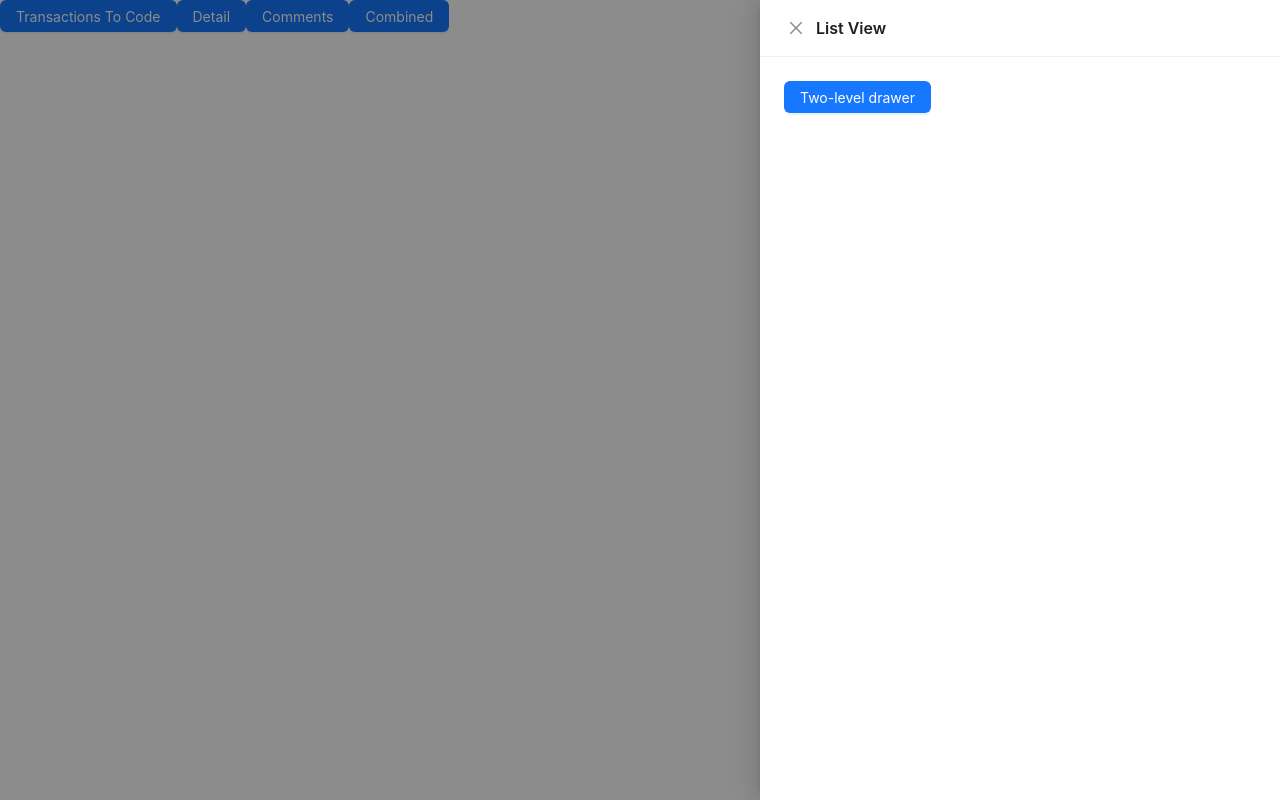
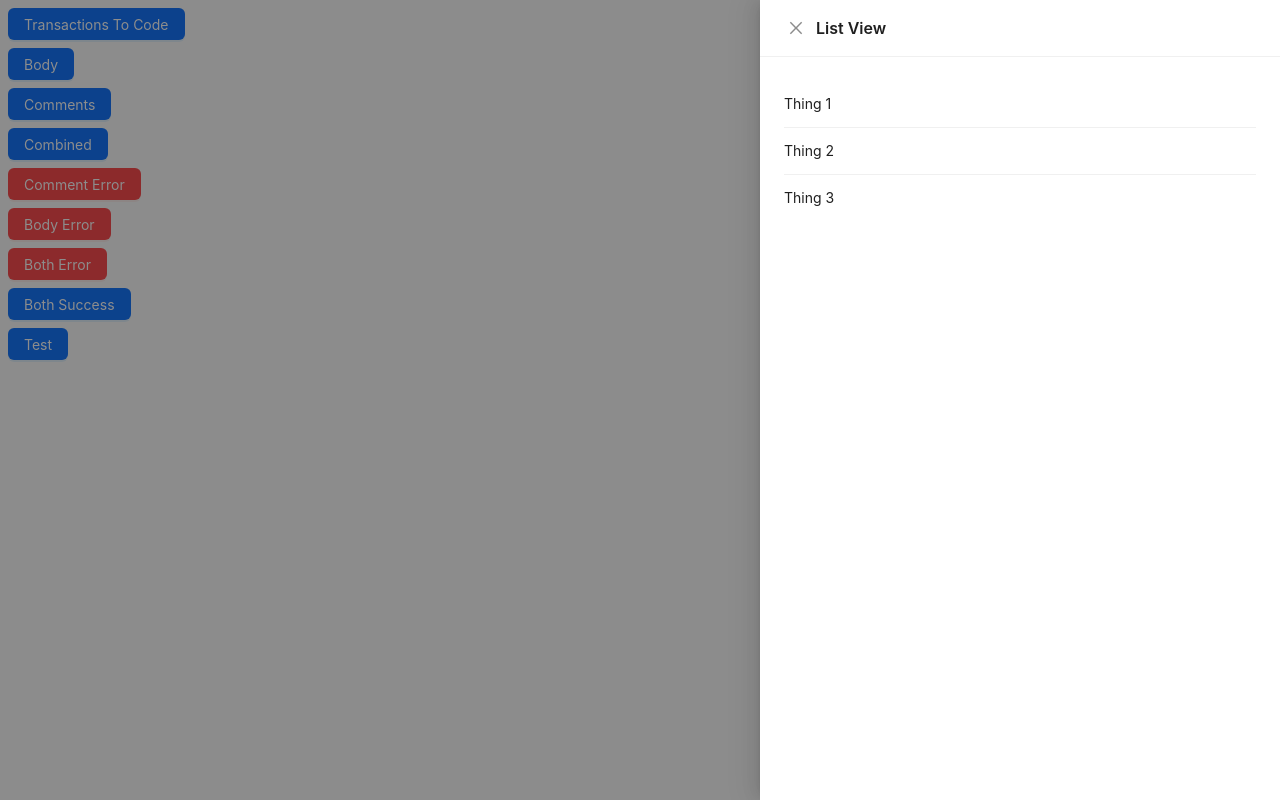
Before and after one commit to DavidAshenfelder/drawer-demo, a React (Create React App) app: page / in a window 1280 px wide. Both pictures are taken after a click on the button "Transactions To Code". Built offline with nearby package versions, Linux system fonts and the light colour scheme.

Commit message:
just tightening up some variable and attributes and such

```diff
--- a/src/App.js
+++ b/src/App.js
@@ -1,61 +1,186 @@
 import DrawerComp from "./components/DrawerComp.js"
-import TTC from "./components/TTC.js";
-import Detail from "./components/Details.js";
-import Comments from "./components/Comments.js";
+import TTC, { ttcSubmit } from "./components/TTC.js";
+import Details, { detailSubmit } from "./components/Details.js";
+import Comments, { commentSubmit } from "./components/Comments.js";
+import Combined from "./components/Combined.js";
 import Header1 from "./components/Header1.js";
 import Header2 from "./components/Header2.js";
-import { ttcSubmit } from "./components/TTC.js";
-import { commentSubmit } from "./components/Comments.js";
-import { detailSubmit } from "./components/Details.js";
-import { Button } from "antd";
+import Test from "./components/Test.js";
+import ListView from "./components/ListView.js";
+import { notification } from "antd";
 import { useDispatch } from "react-redux";
-import { closeChildDrawer } from "./reducers/drawerSlice.js";
-import Combined from "./components/Combined.js";
+import { closeChildDrawer, closeParentDrawer, setActiveTab } from "./reducers/drawerSlice.js";
+import { nanoid } from "@reduxjs/toolkit";
 
 const App = () => {
 
   const dispatch = useDispatch();
 
-  const submitAll = (drawerType) => {
+  const submitAll = (drawerId) => {
+
+    commentSubmit();
+    detailSubmit();
+
+    sendSuccess()
+
+    dispatch(closeChildDrawer(drawerId));
+  }
+
+  const submitAllCombinedCommentError = (drawerId) => {
+
+    commentSubmit();
+    detailSubmit();
+
+    sendCommentError();
+
+    dispatch(setActiveTab({ drawerId, activeTab: '2'}));
+
+  }
+
+  const submitAllCombinedDetailError = (drawerId) => {
+
+    commentSubmit();
+    detailSubmit();
+
+    sendDetailError();
+
+    dispatch(setActiveTab({ drawerId, activeTab: '1'}));
+
+  }
+
+  const submitAllCombinedBothError = (drawerId) => {
+
+    commentSubmit();
+    detailSubmit();
+
+    sendCommentError();
+    sendDetailError();
+
+    dispatch(setActiveTab({ drawerId, activeTab: '1'}));
+
+  }
+
+  const submitAllCombinedBothSuccess = (drawerId) => {
 
     ttcSubmit();
     commentSubmit();
     detailSubmit();
 
-    dispatch(closeChildDrawer(drawerType));
+    dispatch(closeChildDrawer(drawerId));
+    dispatch(closeParentDrawer(drawerId));
+    sendSuccess()
+
   }
 
+  const sendCommentError = () => {
+    notification.error({
+      message: 'Error Saving Comment',
+      description:
+        'Please try saving your comment again. If the problem persists, please contact support.',
+    })
+  };
+
+
+  const sendDetailError = () => {
+    notification.error({
+      message: 'Error Saving Details',
+      description:
+        'Please try saving your saving details again. If the problem persists, please contact support.',
+    });
+  };
+
+  const sendSuccess = () => {
+    notification.success({
+      message: 'Success',
+      description:
+        'Saved successfully.',
+    });
+  }
 
   return (
     <>
+    <div>
       <DrawerComp
-        Detail={TTC}
         Header={Header1}
+        DetailBody={TTC}
+        ListView={ListView}
         buttonTitle='Transactions To Code'
-        drawerType={'ttc'}
+        drawerId={nanoid()}
+        submitAll={(drawerId) => { ttcSubmit();  dispatch(closeChildDrawer(drawerId)); sendSuccess();}}
+      />
+      <DrawerComp
+        DetailBody={Details}
+        Header={Header2}
+        ListView={ListView}
+        buttonTitle='Body'
+        drawerId={nanoid()}
+        submitAll={(drawerId) => { detailSubmit();  dispatch(closeChildDrawer(drawerId)); sendSuccess();}}
+      />
+      <DrawerComp
+        DetailBody={Comments}
+        Header={Header2}
+        ListView={ListView}
+        buttonTitle='Comments'
+        drawerId={'comments'}
+        submitAll={(drawerId) => { commentSubmit();  dispatch(closeChildDrawer(drawerId)); sendSuccess();}}
+      />
+      <DrawerComp
+        DetailBody={Combined}
+        Header={Header2}
+        ListView={ListView}
+        buttonTitle='Combined'
+        drawerId={'combined'}
         submitAll={submitAll}
       />
+    </div>
+    <div>
       <DrawerComp
-        Detail={Detail}
+        DetailBody={Combined}
         Header={Header2}
-        buttonTitle='Detail'
-        drawerType={'details'}
-        submitAll={submitAll}
+        ListView={ListView}
+        drawerId={'combined-comment-error'}
+        buttonTitle='Comment Error'
+        submitAll={submitAllCombinedCommentError}
+        buttonType='danger'
       />
       <DrawerComp
-        Detail={Comments}
+        DetailBody={Combined}
         Header={Header2}
-        buttonTitle='Comments'
-        drawerType={'comments'}
-        submitAll={submitAll}
+        ListView={ListView}
+        drawerId={'combined-detail-error'}
+        buttonTitle='Body Error'
+        submitAll={submitAllCombinedDetailError}
+        buttonType='danger'
       />
       <DrawerComp
-        Detail={Combined}
+        DetailBody={Combined}
         Header={Header2}
-        buttonTitle='Combined'
-        drawerType={'combined'}
-        submitAll={submitAll}
+        ListView={ListView}
+        drawerId={'combined-both-error'}
+        buttonTitle='Both Error'
+        submitAll={submitAllCombinedBothError}
+        buttonType='danger'
       />
+      <DrawerComp
+        DetailBody={Combined}
+        Header={Header2}
+        ListView={ListView}
+        drawerId={'combined-both-success'}
+        buttonTitle='Both Success'
+        submitAll={submitAllCombinedBothSuccess}
+        buttonType='primary'
+      />
+      <DrawerComp
+        DetailBody={Test}
+        Header={Header2}
+        ListView={ListView}
+        drawerId={'combined-test'}
+        buttonTitle='Test'
+        submitAll={submitAllCombinedBothSuccess}
+        buttonType='primary'
+      />
+    </div>
+
     </>
   )
 };
--- a/src/components/Combined.js
+++ b/src/components/Combined.js
@@ -1,13 +1,12 @@
 import Comments from "./Comments";
 import Details from "./Details";
 import { Tabs } from "antd";
+import { setActiveTab } from "../reducers/drawerSlice";
+import { useDispatch } from "react-redux";
 
 
-const onChange = (key) => {
-    console.log(key);
-  };
-
-const Combined = () => {
+const Combined = ({activeTab, drawerId}) => {
+    const dispatch = useDispatch();
     const items = [
         {
             key: '1',
@@ -21,9 +20,13 @@ const Combined = () => {
         },
     ];
 
+    const onChange = (e) => {
+        dispatch(setActiveTab({ drawerId, activeTab: e }))
+    };
+
     return(
         <>
-            <Tabs defaultActiveKey="1" items={items} onChange={onChange} />
+            <Tabs defaultActiveKey="1" activeKey={activeTab} items={items} onChange={onChange} />
         </>
     )
 };
--- a/src/components/Comments.js
+++ b/src/components/Comments.js
@@ -12,7 +12,7 @@ export const commentSubmit = createAction('comment/submit', () => {
 const Comments = () => {
     return (
         <>
-            <h1>Demo 2</h1>
+            <h1>Comments</h1>
             <TextArea rows={4} placeholder="leave a comment" />
             <Button onClick={commentSubmit}>Submit Comment</Button>
         </>
--- a/src/components/Details.js
+++ b/src/components/Details.js
@@ -10,7 +10,7 @@ export const detailSubmit = createAction('detailView/submit', () => {
 const Details = () => {
     return (
         <>
-            <h1>Demo 2</h1>
+            <h1>Detail View Example</h1>
             <Button onClick={detailSubmit}>Detail Submit</Button>
         </>
     )
--- a/src/components/DrawerComp.js
+++ b/src/components/DrawerComp.js
@@ -1,4 +1,4 @@
-import React from 'react';
+import React, { useEffect }from 'react';
 import { Button, Drawer } from 'antd';
 import { useSelector, useDispatch } from 'react-redux'
 import {
@@ -6,52 +6,66 @@ import {
   closeParentDrawer,
   openChildDrawer,
   closeChildDrawer,
+  setInitialState
 } from '../reducers/drawerSlice';
+
 const DrawerComp = ({
   Header,
-  Detail,
+  ListView,
+  DetailBody,
   submitAll,
   buttonTitle,
-  drawerType,
+  drawerId,
+  buttonType
 }) => {
 
+  useEffect(() => {
+    dispatch(setInitialState(drawerId))
+  }, [drawerId]);
+
   const drawer = useSelector((state) => state.drawer);
-  const { parentDrawerOpen, childDrawerOpen } = drawer[drawerType];
+
+  const drawerObj = drawer[drawerId] || {};
+
+  const { parentDrawerOpen = false, childDrawerOpen = false, activeTab = '1' } = drawerObj;
+
   const dispatch = useDispatch()
 
-  const Footer = () => (<Button type='primary' onClick={() => submitAll(drawerType)}>Submit and Close</Button>)
+  const Footer = () => (<Button color={buttonType || 'primary'} variant="solid" onClick={() => submitAll(drawerId)} >Submit and Close</Button>)
 
   return (
-    <>
-      <Button type="primary" onClick={() => dispatch(openParentDrawer(drawerType))}>
+    <div style={{display: 'flex', justifyContent: 'space-between', alignItems: 'center', margin: '8px'}}>
+      <Button color={buttonType || 'primary'} variant="solid" onClick={() => dispatch(openParentDrawer(drawerId))}  >
         {buttonTitle || 'Click to open'}
       </Button>
       <Drawer
         title={ "List View"}
         width={520}
         closable={true}
-        onClose={() => dispatch(closeParentDrawer(drawerType))}
+        onClose={() => dispatch(closeParentDrawer(drawerId))}
         open={parentDrawerOpen}
         push={{distance: '60'}}
         destroyOnClose={true}
       >
-        <Button type="primary" onClick={() => dispatch(openChildDrawer(drawerType))}>
-          Two-level drawer
-        </Button>
+        { ListView &&
+          <ListView onClick={() => dispatch(openChildDrawer(drawerId)) } />
+        }
+
         <Drawer
           title="Two-level Drawer"
+
           width={480}
           closable={true}
-          onClose={() => dispatch(closeChildDrawer(drawerType))}
+          onClose={() => dispatch(closeChildDrawer(drawerId))}
           open={childDrawerOpen}
           footer={<Footer/>}
           destroyOnClose={true}
 
         >
-          <Detail/>
+          <DetailBody activeTab={activeTab} drawerId={drawerId} buttonType={buttonType} />
         </Drawer>
       </Drawer>
-    </>
+    </div>
   );
 };
 
--- /dev/null
+++ b/src/components/ListView.js
@@ -0,0 +1,22 @@
+import { List } from "antd";
+
+const ListView = ({ onClick }) => {
+    const data = [
+      'Thing 1',
+      'Thing 2',
+      'Thing 3',
+    ];
+
+    return (
+      <List
+        dataSource={data}
+        renderItem={(item) => (
+          <List.Item onClick={onClick} style={{ cursor: 'pointer'}}>
+            {item}
+          </List.Item>
+        )}
+      />
+    );
+  };
+
+  export default ListView;
--- a/src/components/TTC.js
+++ b/src/components/TTC.js
@@ -7,14 +7,14 @@ export const ttcSubmit = createAction('detailView/submit', () => {
     return {};
 });
 
-const Demo1 = () => {
+const TTC = () => {
     return (
         <>
-            <h1>Demo 1</h1>
+            <h1>Transaction To Code Example</h1>
             <Button onClick={ttcSubmit}>TTC Submit</Button>
         </>
     )
 };
 
 
-export default Demo1;
+export default TTC;
--- /dev/null
+++ b/src/components/Test.js
@@ -0,0 +1,7 @@
+const Test = () => {
+    return (
+        <h1>Test things</h1>
+    )
+}
+
+export default Test;
--- a/src/reducers/commentSlice.js
+++ b/src/reducers/commentSlice.js
@@ -10,8 +10,6 @@ export const commentSlice = createSlice({
   initialState,
   reducers: {
     onType: (state, action) => {
-        console.log(state);
-        console.log(action);
     }
   }
 });
--- a/src/reducers/drawerSlice.js
+++ b/src/reducers/drawerSlice.js
@@ -1,22 +1,6 @@
 import { createSlice } from '@reduxjs/toolkit'
 
 const initialState = {
-  comments: {
-    parentDrawerOpen: false,
-    childDrawerOpen: false,
-  },
-  details: {
-    parentDrawerOpen: false,
-    childDrawerOpen: false,
-  },
-  combined: {
-    parentDrawerOpen: false,
-    childDrawerOpen: false,
-  },
-  ttc: {
-    parentDrawerOpen: false,
-    childDrawerOpen: false,
-  }
 
 }
 
@@ -26,7 +10,6 @@ export const drawerSlice = createSlice({
   reducers: {
     openParentDrawer: (state, action) => {
         const {payload } = action;
-        console.log(payload);
         state[payload].parentDrawerOpen = true;
     },
     closeParentDrawer: (state, action) => {
@@ -40,6 +23,18 @@ export const drawerSlice = createSlice({
     closeChildDrawer: (state, action) => {
         const {payload } = action;
         state[payload].childDrawerOpen = false;
+    },
+    setActiveTab: (state, action) => {
+      const { payload } = action;
+      const { drawerId, activeTab } = payload;
+      state[drawerId].activeTab = activeTab;
+    },
+    setInitialState: (state, action) => {
+      state[action.payload] = {
+        parentDrawerOpen: false,
+        childDrawerOpen: false,
+        activeTab: '1',
+      }
     }
   }
 });
@@ -48,7 +43,9 @@ export const {
     openParentDrawer,
     closeParentDrawer,
     openChildDrawer,
-    closeChildDrawer
+    closeChildDrawer,
+    setActiveTab,
+    setInitialState
 } = drawerSlice.actions
 
 export default drawerSlice.reducer;
```
Also changed, not shown: 1 other file (tests, documents, lock files or other folders).
